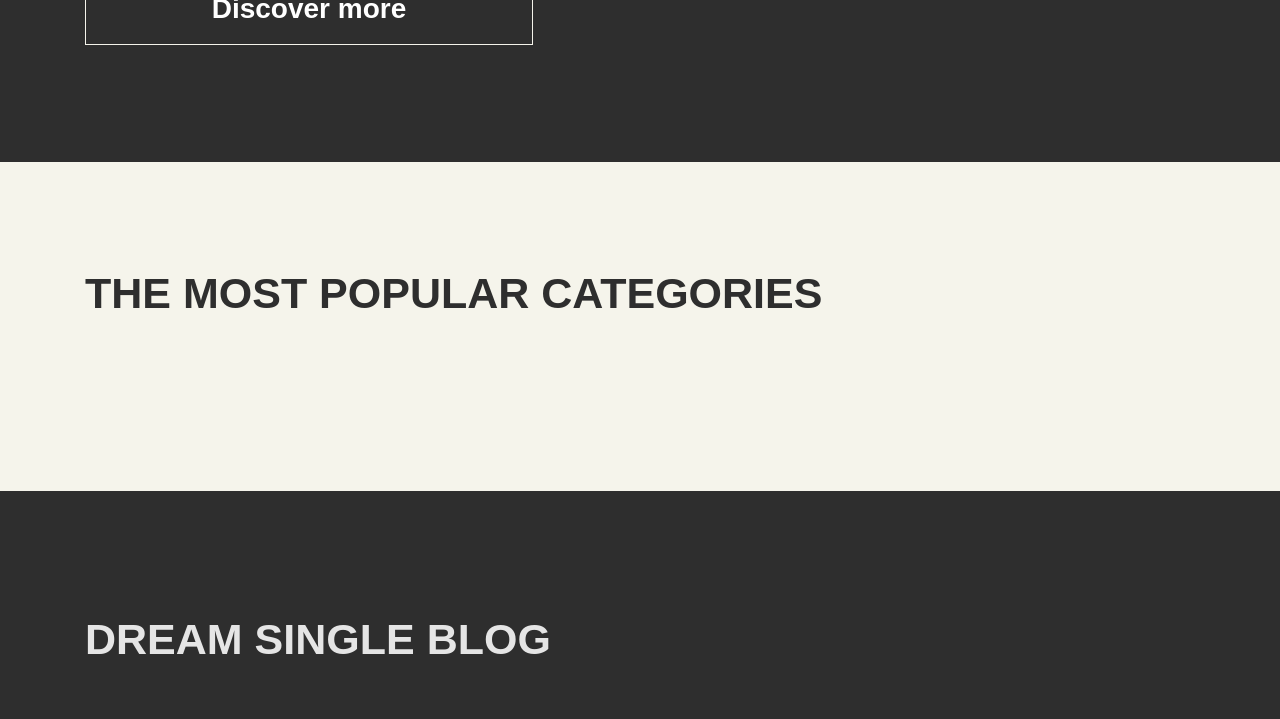
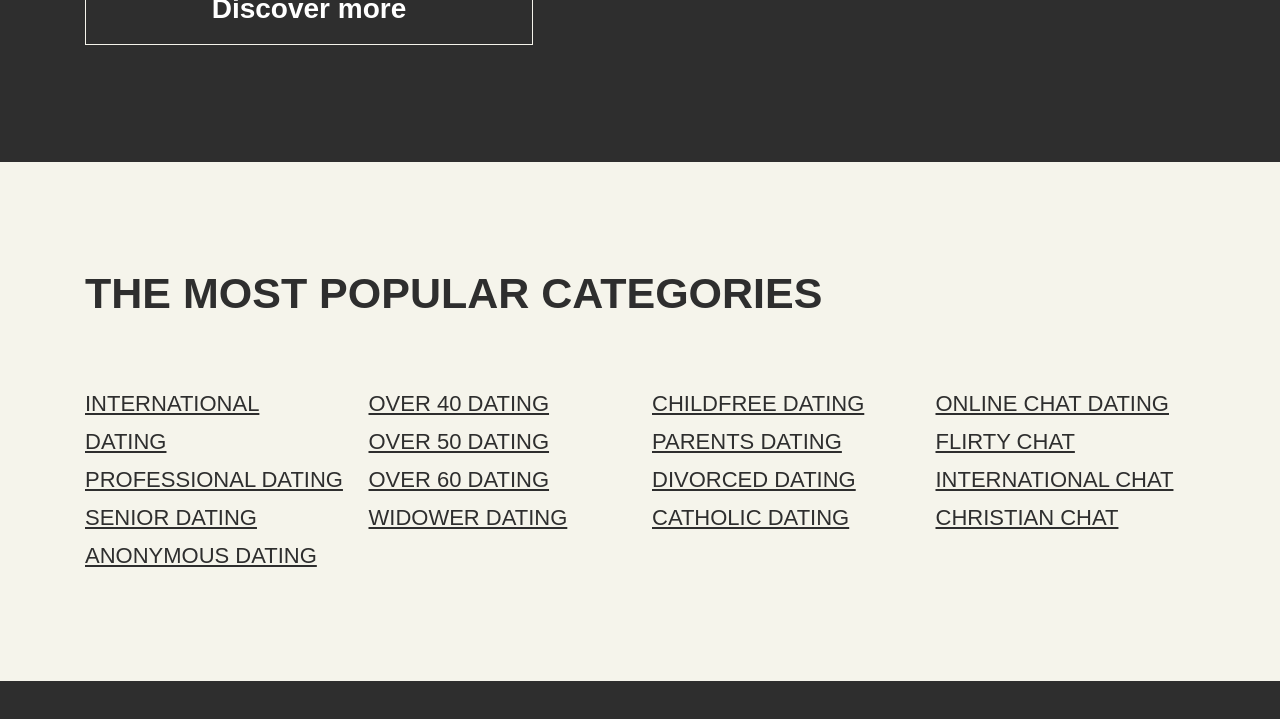
Before and after one commit to pashakiz/whoareyoulookingfortoday, a website built with webpack: page src/html/views/index.html in a window 1280 px wide. Shown: the part 1444-2163 px from the top of the page. Built offline with nearby package versions, Linux system fonts and the light colour scheme; files whose address does not match are found by name; a web font is replaced by a local one.

Commit message:
category

```diff
--- a/src/html/views/index.html
+++ b/src/html/views/index.html
@@ -102,7 +102,7 @@
                 <div class="splide__track">
                   <ul class="splide__list">
                     <li class="splide__slide">
-                      <div class="vitem">
+                      <a class="vitem" href="#">
                         <div class="vitem__img" style="background-image: url('assets/img/photos/vid01.jpg');">
                           <svg class="vitem__icon" xmlns="http://www.w3.org/2000/svg" fill="none" viewBox="0 0 101 100">
                             <path fill="currentColor" d="M61.15.03H40.16C18.67.03.68 18.02.68 39.5v20.48c0 22 18 39.98 39.48 39.98h20.49c21.99 0 39.48-17.99 39.48-39.48V39.51C100.63 18 82.63.03 61.15.03Zm29.48 60.46a29.54 29.54 0 0 1-29.48 29.49H40.16c-15.99 0-29.48-13.5-29.48-29.49V39.51c0-16 13.49-29.49 29.48-29.49h20.49c16.49 0 29.98 13.5 29.98 29.49v20.98Z"/>
@@ -113,10 +113,10 @@
                           <div class="vitem__name">Ksenia, 32</div>
                           <div class="vitem__loc">Miami, USA</div>
                         </div>
-                      </div>
+                      </a>
                     </li>
                     <li class="splide__slide">
-                      <div class="vitem">
+                      <a class="vitem" href="#">
                         <div class="vitem__img" style="background-image: url('assets/img/photos/vid02.jpg');">
                           <svg class="vitem__icon" xmlns="http://www.w3.org/2000/svg" fill="none" viewBox="0 0 101 100">
                             <path fill="currentColor" d="M61.15.03H40.16C18.67.03.68 18.02.68 39.5v20.48c0 22 18 39.98 39.48 39.98h20.49c21.99 0 39.48-17.99 39.48-39.48V39.51C100.63 18 82.63.03 61.15.03Zm29.48 60.46a29.54 29.54 0 0 1-29.48 29.49H40.16c-15.99 0-29.48-13.5-29.48-29.49V39.51c0-16 13.49-29.49 29.48-29.49h20.49c16.49 0 29.98 13.5 29.98 29.49v20.98Z"/>
@@ -127,7 +127,7 @@
                           <div class="vitem__name">Ksenia, 32</div>
                           <div class="vitem__loc">Miami, USA</div>
                         </div>
-                      </div>
+                      </a>
                     </li>
                   </ul>
                 </div>
@@ -146,6 +146,65 @@
               <h2 class="h2_dark">The most popular categories</h2>
             </div>
           </div>
+          <div class="row">
+            <div class="col-12 col-xl-3">
+              <div class="category">
+                <a href="#" class="category__link">International dating</a>
+              </div>
+              <div class="category">
+                <a href="#" class="category__link">Professional dating</a>
+              </div>
+              <div class="category">
+                <a href="#" class="category__link">Senior dating</a>
+              </div>
+              <div class="category">
+                <a href="#" class="category__link">Anonymous dating</a>
+              </div>
+            </div>
+            <div class="col-12 col-xl-3">
+              <div class="category">
+                <a href="#" class="category__link">Over 40 dating</a>
+              </div>
+              <div class="category">
+                <a href="#" class="category__link">Over 50 dating</a>
+              </div>
+              <div class="category">
+                <a href="#" class="category__link">Over 60 dating</a>
+              </div>
+              <div class="category">
+                <a href="#" class="category__link">Widower dating</a>
+              </div>
+            </div>
+            <div class="col-12 col-xl-3 d-none d-xl-block category__hide">
+              <div class="category">
+                <a href="#" class="category__link">Childfree dating</a>
+              </div>
+              <div class="category">
+                <a href="#" class="category__link">Parents dating</a>
+              </div>
+              <div class="category">
+                <a href="#" class="category__link">Divorced dating</a>
+              </div>
+              <div class="category">
+                <a href="#" class="category__link">Catholic dating</a>
+              </div>
+            </div>
+            <div class="col-12 col-xl-3 d-none d-xl-block category__hide">
+              <div class="category">
+                <a href="#" class="category__link">Online chat dating</a>
+              </div>
+              <div class="category">
+                <a href="#" class="category__link">Flirty chat</a>
+              </div>
+              <div class="category">
+                <a href="#" class="category__link">International chat</a>
+              </div>
+              <div class="category">
+                <a href="#" class="category__link">Christian chat</a>
+              </div>
+            </div>
+          </div>
+          <button class="btn btn_1 category__btn d-xl-none">Open all</button>
         </div>
       </div>
     </section>
--- a/src/js/index.js
+++ b/src/js/index.js
@@ -27,6 +27,7 @@ const formBtn = document.querySelector('.form__btn');
 const formInput = document.querySelector('.form input.form-control');
 const messageTrue = document.querySelector('.form .form__response.form__response_true');
 const messageFalse = document.querySelector('.form .form__response.form__response_false');
+
 const formValidate = () => {
   let error = false;
   const emailRegex = /^[^\s@]+@[^\s@]+\.[^\s@]+$/;
@@ -52,9 +53,18 @@ const formSend = () => {
   messageFalse.style.display = 'none';
   messageTrue.style.display = 'block';
 }
+
 if (!!form)
   formBtn.addEventListener('click', formValidate, false);
 
+//open all (links)
+const moreLinksBtn = document.querySelector('.category__btn');
+const showMoreLinks = (e) => {
+  const hiddenLinks = document.querySelectorAll('.category__hide');
+  hiddenLinks.forEach(links => links.classList.remove('d-none', 'd-xl-block'));
+  e.target.style.display = 'none';
+}
+moreLinksBtn.addEventListener('click', showMoreLinks, false);
 
 // Splidejs (cursor customisation)
 const splides = document.querySelectorAll('.splide');
--- a/src/scss/body.scss
+++ b/src/scss/body.scss
@@ -5,7 +5,7 @@ body {
   color: $font_color;
   line-height: 1.5;
   background: $body_bg_color;
-  @media (min-width: 992px) {
+  @media (min-width: 1200px) {
     font-size: $font_size;
   }
 }
--- a/src/scss/btn.scss
+++ b/src/scss/btn.scss
@@ -18,10 +18,12 @@
   &:hover {
     color: $font_colorF;
     background: $btn_bg_color_hover;
+    text-decoration: none;
   }
   &:active {
     color: $font_colorF !important;
     background: $btn_bg_color_active !important;
+    text-decoration: none;
   }
   &:focus {
     outline: none;
--- a/src/scss/index.scss
+++ b/src/scss/index.scss
@@ -50,6 +50,7 @@
 
 .vitem {
   width: 248px;
+  text-decoration: none !important;
   @media (min-width: 1200px) {
     width: 540px;
   }
@@ -144,3 +145,31 @@
     }
   }
 }
+
+.category {
+  display: block;
+  text-align: center;
+  @media (min-width: 1200px) {
+    text-align: left;
+  }
+}
+
+.category__link {
+  font-size: 14px;
+  line-height: 21px;
+  color: $bg_dark_1;
+  text-transform: uppercase;
+  text-decoration: underline;
+  @media (min-width: 1200px) {
+    font-size: 22px;
+    line-height: 38px;
+  }
+}
+
+.category__btn {
+  width: 100% !important;
+  margin: 30px auto 0;
+  @media (min-width: 400px) {
+    width: 280px !important;
+  }
+}
--- a/src/scss/typo.scss
+++ b/src/scss/typo.scss
@@ -92,13 +92,13 @@ p {
 
 a {
   color: $link_color;
-  text-decoration: none;
+  text-decoration: underline;
   &:hover {
     color: $link_hover_color;
-    text-decoration: none;
+    text-decoration: underline;
   }
   &:active {
     color: $link_active_color;
-    text-decoration: none;
+    text-decoration: underline;
   }
 }
--- a/src/scss/variables.scss
+++ b/src/scss/variables.scss
@@ -28,10 +28,10 @@ $font_size_mobile:          13px;
 $body_mb:                   10px;
 $body_mb_lg:                10px;
 $body_mb_xs:                50px;
-/**/$link_txt_family:           $font_family;
-/**/$link_color:                $font_color;
-/**/$link_hover_color:          $font_color4;
-/**/$link_active_color:         $font_color5;
+$link_txt_family:           $font_family;
+$link_color:                $font_color;
+$link_hover_color:          $btn_bg_color_hover;
+$link_active_color:         $btn_bg_color_active;
 
 $footer_height:             170px;
 $footer_height_lg:          170px;
```
